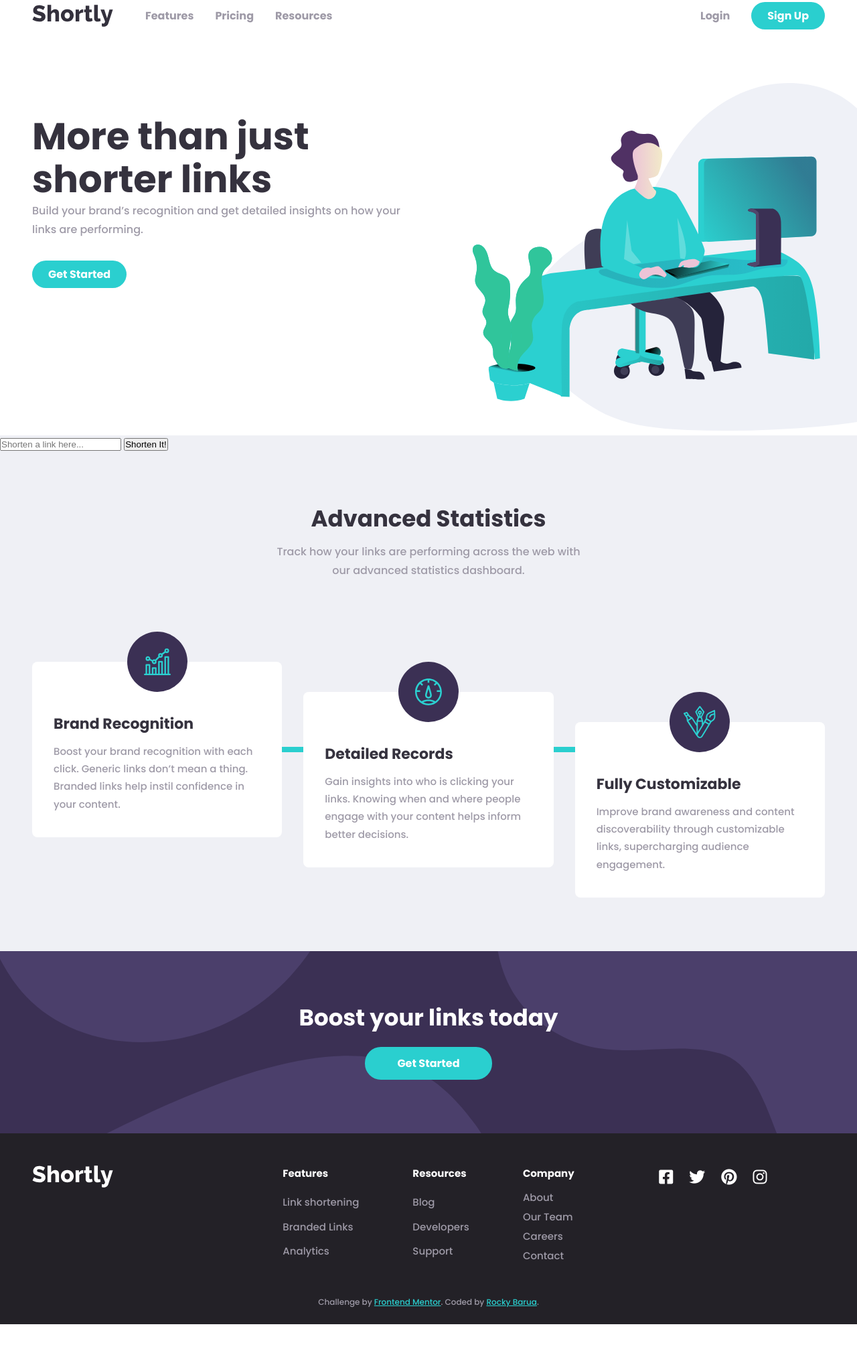
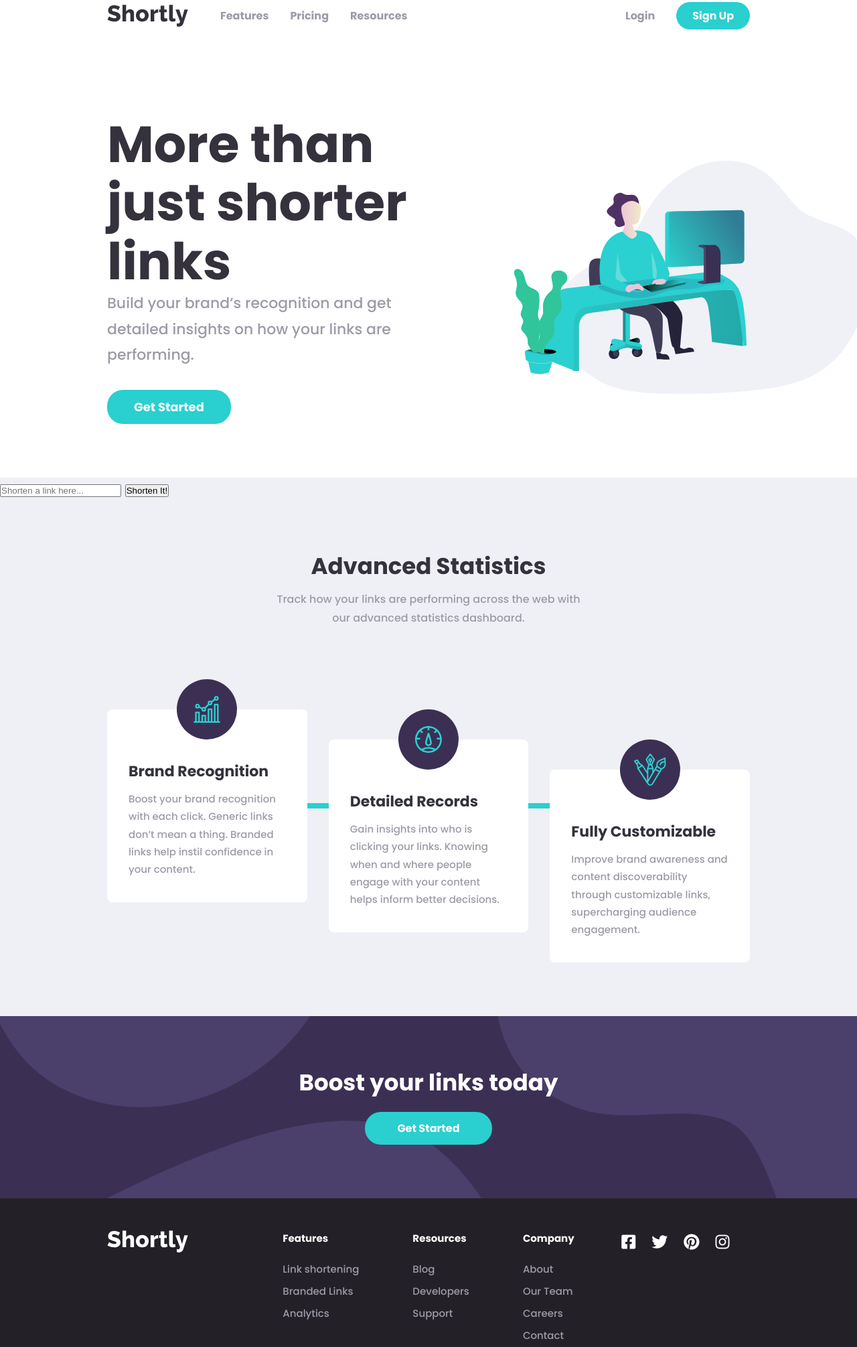
Before and after one commit to Drougnov/url-shortening-api-master, a plain HTML site: page index.html in a window 1280 px wide. Shown: the part 37-2048 px from the top of the page at 67% size. Before the commit the page ends 2014 px from the top, so only its background shows below. Drawn offline with Linux system fonts and the light colour scheme.

Commit message:
desktop style complete [>1246px]

```diff
--- a/style.css
+++ b/style.css
@@ -339,7 +339,7 @@ footer{
     display: grid;
     gap: .25rem;
 }
-.footer__list li:first-child{
+.footer__list-title{
     color: white;
     font-size: 15px;
     font-weight: 700;
@@ -396,10 +396,10 @@ footer{
 
 @media(min-width: 1000px){
     body{
-        font-size: 1rem;
         text-align: left;
     }
     nav{
+        font-size: 1rem;
         align-items: center;
         gap: 3rem;
         padding: 2.5rem 3rem 5rem 3rem;
@@ -450,6 +450,7 @@ footer{
     header{
         display: flex;
         flex-direction: row-reverse;
+        align-items: center;
     }
     .header__img img{
         width: 150%;
@@ -512,3 +513,42 @@ footer{
         gap: 5rem;
     }
 }
+
+@media(min-width: 1246px){
+    body{
+        font-size: 22px;
+    }
+    nav{
+        padding: 2.5rem 10rem 5rem 10rem;
+    }
+    .header__img{
+        padding: 0 10rem 0 4rem;
+    }
+    .header__text{
+        padding: 3rem 2rem 3rem 10rem;
+    }
+    .header__text h1{
+        font-size: 4.75rem;
+    }
+    .header__text-cta{
+        font-size: 18px;
+        padding: .75rem 2.5rem;
+    }
+
+    main .stat{
+        padding: 5rem 10rem;
+    }
+
+    .footer__grid{
+        padding: 3rem 10rem;
+    }
+    .footer__grid .footer__middle{
+        align-items: flex-start;
+    }
+    .footer__middle .footer__list{
+        gap: 0;
+    }
+    .footer__list-title{
+        margin-bottom: 1rem;
+    }
+}
```
